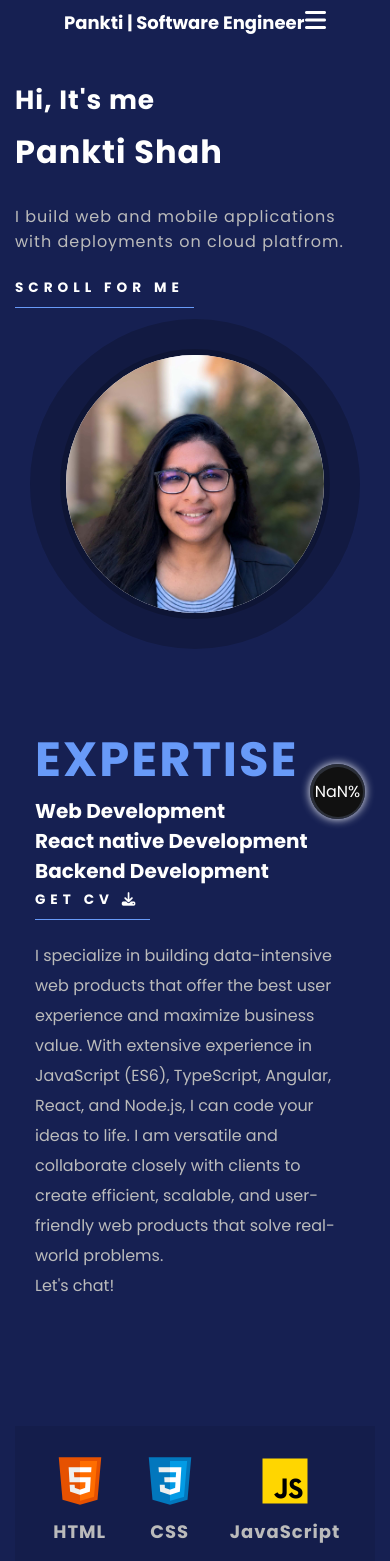
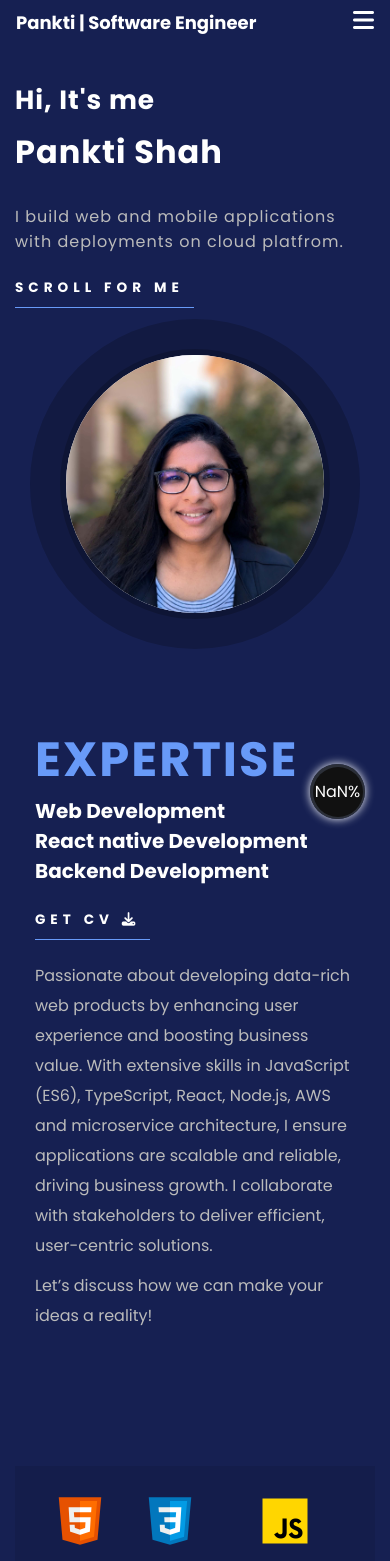
Before and after one commit to PS8924/portfolio, a React (Create React App) app: page / in a window 390 px wide. Shown: the top 1561 px of the page. Built offline with nearby package versions, Linux system fonts and the light colour scheme.

Commit message:
few css changes to summary and navigation section

```diff
--- a/src/components/Navigation/Navigation.css
+++ b/src/components/Navigation/Navigation.css
@@ -168,6 +168,10 @@
     font-size: 18px;
   }
 
+  .navigation {
+    padding: 0.5rem 1rem;
+  }
+
   .nav-menu {
     display: none;
     flex-direction: column;
--- a/src/components/Summary/Summary.css
+++ b/src/components/Summary/Summary.css
@@ -29,6 +29,10 @@
   margin: 20px 0;
 }
 
+.summary-heading h4:last-of-type{
+  padding-bottom: 20px;
+}
+
 .summary-details{
   width: 100%;
   max-width: 530px;
@@ -39,6 +43,7 @@
   color: var(--grayColor);
   font-size: 1rem;
   line-height: 30px;
+  padding-bottom: 10px;
 }
 
 @media (max-width: 768px) {
--- a/src/components/Summary/Summary.js
+++ b/src/components/Summary/Summary.js
@@ -17,9 +17,9 @@ const Summary = () => {
 
       <div className="summary-details">
         <p>
-          I specialize in building data-intensive web products that offer the best user experience and maximize business value. With extensive experience in JavaScript (ES6), TypeScript, Angular, React, and Node.js, I can code your ideas to life. I am versatile and collaborate closely with clients to create efficient, scalable, and user-friendly web products that solve real-world problems.
+          Passionate about developing data-rich web products by enhancing user experience and boosting business value. With extensive skills in JavaScript (ES6), TypeScript, React, Node.js, AWS and microservice architecture, I ensure applications are scalable and reliable, driving business growth. I collaborate with stakeholders to deliver efficient, user-centric solutions.
         </p>
-        <p>Let's chat!</p>
+        <p>Let’s discuss how we can make your ideas a reality!</p>
       </div>
     </section>
   )
--- a/src/constants/index.js
+++ b/src/constants/index.js
@@ -128,7 +128,7 @@ const workdetails = [
   },
   {
     title: "Software Engineer",
-    company_name: "Atyantik Technologies",
+    company_name: "Atyantik Technologies pvt ltd.",
     location: "Vadodara, India",
     icon: work,
     iconBg: "#E6DEDD",
@@ -143,7 +143,7 @@ const workdetails = [
   },
   {
     title: "Software Engineer",
-    company_name: "Novumlogic",
+    company_name: "Novumlogic technologies pvt ltd.",
     location: "Vadodara, India",
     icon: work,
     iconBg: "#E6DEDD",
```
